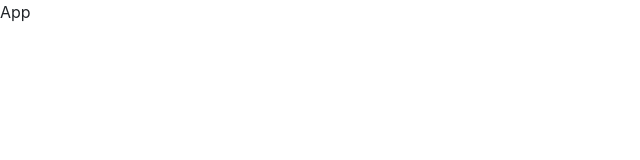
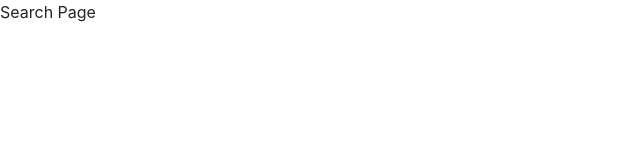
Before and after one commit to Mark-Mulligan/google-book-search, a React (Create React App) app in the folder client/: page /search in a window 1280 px wide. Shown: the top 160 px of the page, without its empty margins (0-640 px from the left). Built offline with nearby package versions, Linux system fonts and the light colour scheme.

Commit message:
got react router working

```diff
--- a/client/src/App.js
+++ b/client/src/App.js
@@ -1,9 +1,17 @@
-import React from 'react';
+import React from "react";
+import { BrowserRouter, Route, Switch } from "react-router-dom";
+import LoginPage from "./pages/LoginPage";
+import SearchPage from "./pages/SearchPage";
 
 const App = () => {
   return (
-    <div>App</div>
-  )
-}
+    <BrowserRouter>
+      <Switch>
+        <Route exact path="/" component={LoginPage} />
+        <Route exact path="/search" component={SearchPage} />
+      </Switch>
+    </BrowserRouter>
+  );
+};
 
 export default App;
--- /dev/null
+++ b/client/src/pages/LoginPage.js
@@ -0,0 +1,9 @@
+import React from 'react';
+
+const LoginPage = () => {
+  return (
+    <div>Login Page</div>
+  )
+}
+
+export default LoginPage;
--- /dev/null
+++ b/client/src/pages/SearchPage.js
@@ -0,0 +1,9 @@
+import React from 'react';
+
+const SearchPage = () => {
+  return (
+    <div>Search Page</div>
+  )
+}
+
+export default SearchPage;
```
